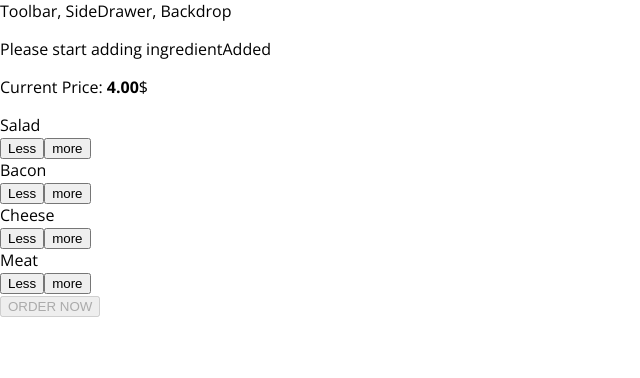
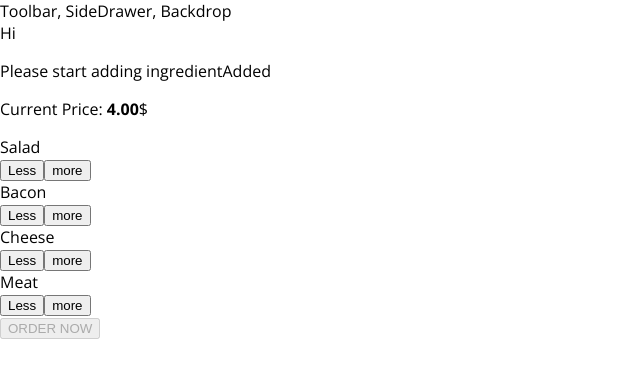
Before and after one commit to syadallah/Burger-Builder, a React app: page / in a window 1280 px wide. Shown: the top 378 px of the page, without its empty margins (0-640 px from the left). Built offline with nearby package versions, Linux system fonts and the light colour scheme.

Commit message:
Import the Modal to the BurgerBuilder Component

```diff
--- a/src/components/UI/Modal/Modal.js
+++ b/src/components/UI/Modal/Modal.js
@@ -5,3 +5,5 @@ const modal = (props) => (
 
   </div>
 )
+
+export default modal
--- a/src/containers/BurgerBuilder/BurgerBuilder.js
+++ b/src/containers/BurgerBuilder/BurgerBuilder.js
@@ -1,6 +1,7 @@
 import React, { Component } from 'react'
 import BuildControls from '../../components/Burger/BuildControls/BuildControls'
 import Burger from '../../components/Burger/Burger'
+import Modal from '../../components/UI/Modal/Modal'
 
 //Global
 const INGREDIENT_PRICES = {
@@ -79,6 +80,7 @@ class BurgerBuilder extends Component {
     }
     return (
       <React.Fragment>
+      <Modal> Hi </Modal>
          <Burger ingredients= {this.state.ingredients}/>
          <BuildControls
          ingredientAdded={this.addIngredientHandler}
@@ -86,9 +88,6 @@ class BurgerBuilder extends Component {
          disabled ={disabledInfo}
          price={this.state.totalPrice}
          purchasable ={this.state.purchasable}
-
-
-
          />
       </React.Fragment>
     )
```
Also changed, not shown: src/components/UI/Modal/Modal.css (added).
